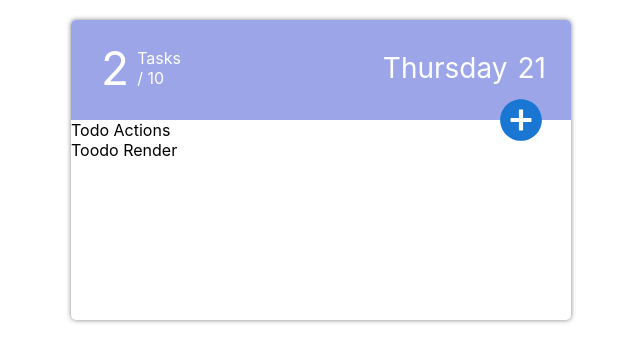
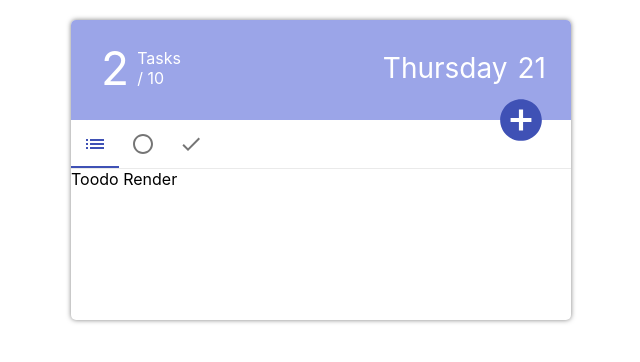
Before and after one commit to kashtan1100/todoReact, a React (Create React App) app in the folder todo-app/: page / in a window 1280 px wide. Shown: the top 362 px of the page, without its empty margins (319-959 px from the left). Built offline with nearby package versions, Linux system fonts and the light colour scheme.

Commit message:
Tabs & tab

```diff
--- a/todo-app/src/component/Todo/Todo.js
+++ b/todo-app/src/component/Todo/Todo.js
@@ -26,6 +26,8 @@ const Todo = () => {
     const handleSetFieldValue = (fieldName,value) =>
         setFormData((prevState)=> ({...prevState,[fieldName]:value}))
 
+    const handleChangeTab = (tabValue) => setTab(tabValue)
+
     return(
         <div className={'todo-wrapper'}>
             <TodoHeader
@@ -35,7 +37,7 @@ const Todo = () => {
                 formData={formData}
             />
 
-            <TodoActions />
+            <TodoActions handleChangeTab={handleChangeTab} tab={tab}/>
 
             <TodoRender />
         </div>
--- a/todo-app/src/component/TodoActions/TodoAction.css
+++ b/todo-app/src/component/TodoActions/TodoAction.css
@@ -0,0 +1,8 @@
+.MuiTab-root {
+    min-width: 20px !important;
+}
+
+.actions-wrapper {
+    border-bottom: 1px solid #8080802b;
+    height: 48px;
+}
--- a/todo-app/src/component/TodoActions/TodoActions.js
+++ b/todo-app/src/component/TodoActions/TodoActions.js
@@ -1,9 +1,21 @@
 import React from "react";
 import './TodoAction.css'
+import Tabs from '@material-ui/core/Tabs'
+import Tab from '@material-ui/core/Tab'
+import ListIcon from '@material-ui/icons/List'
+import RadioButtonUnchecked from '@material-ui/icons/RadioButtonUnchecked'
+import CheckIcon from '@material-ui/icons/Check'
 
-const TodoActions = () => {
-    return(
-        <div>Todo Actions</div>
+const TodoActions = ({tab, handleChangeTab}) => {
+    return (
+        <div className={'actions-wrapper'}>
+            <Tabs value={tab} onChange={(e,tabValue) => handleChangeTab(tabValue)}
+                  indicatorColor={'primary'} textColor={'primary'}>
+                <Tab label={<ListIcon/>}/>
+                <Tab label={<RadioButtonUnchecked/>}/>
+                <Tab label={<CheckIcon/>}/>
+            </Tabs>
+        </div>
     )
 }
 
```
